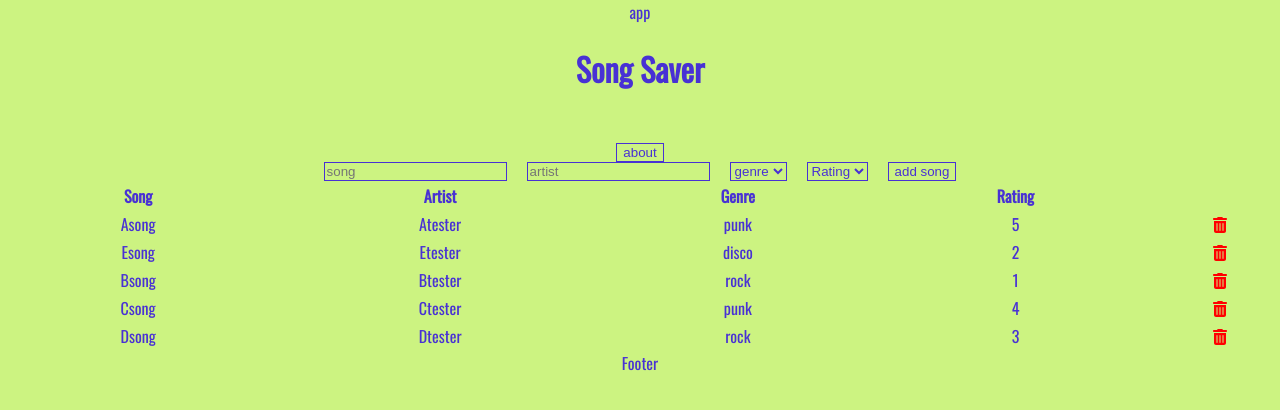
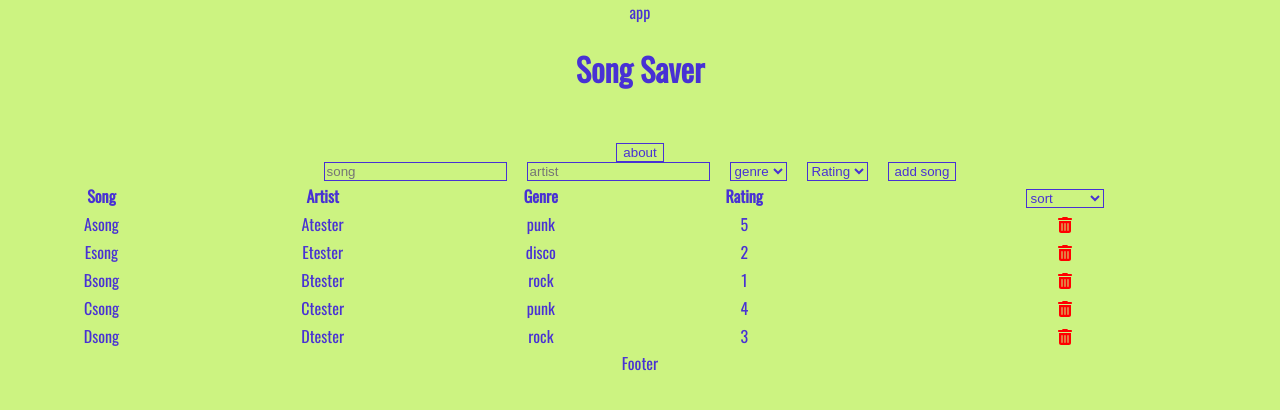
Before and after one commit to Sander-317/Song_Saver, a React (Create React App) app: page / in a window 1280 px wide. Shown: the top 410 px of the page. Built offline with nearby package versions, Linux system fonts and the light colour scheme.

Commit message:
added sort function and mede it work

```diff
--- a/src/components/Container.js
+++ b/src/components/Container.js
@@ -19,9 +19,11 @@ export default class Container extends Component {
         { id: 4, song: "Csong", artist: "Ctester", genre: "punk", rating: 4 },
         { id: 5, song: "Dsong", artist: "Dtester", genre: "rock", rating: 3 },
       ],
+      displaySongs: [],
     };
     this.toggleHome = this.toggleHome.bind(this);
     this.removeSongFromList = this.removeSongFromList.bind(this);
+    this.sortList = this.sortList.bind(this);
   }
 
   toggleHome() {
@@ -55,6 +57,70 @@ export default class Container extends Component {
     this.setState({ id: this.state.id + 1 });
   };
 
+  sortList(e) {
+    function sort(property) {
+      let sortOrder = 1;
+      if (property[0] === "-") {
+        sortOrder = -1;
+        property = property.substr(1);
+      }
+      return function (a, b) {
+        let result =
+          a[property] < b[property] ? -1 : a[property] > b[property] ? 1 : 0;
+        return result * sortOrder;
+      };
+    }
+    // console.log(`sort list ${e}`);
+    switch (e) {
+      case "sortSongAZ":
+        console.log(`switch sortSongAZ = ${e}`);
+        this.setState({ songs: this.state.songs.sort(sort("song")) });
+        // console.log(`after sort displaySongs = ${this.state.displaySongs}`);
+        break;
+      case "sortSongZA":
+        console.log(`switch sortSongZA = ${e}`);
+        this.setState({
+          songs: this.state.songs.sort(sort("song")).reverse(),
+        });
+        break;
+      case "sortArtistAZ":
+        console.log(`switch sortArtistAZ = ${e}`);
+        this.setState({ songs: this.state.songs.sort(sort("artist")) });
+        // console.log(`after sort displaySongs = ${this.state.displaySongs}`);
+        break;
+      case "sortArtistZA":
+        console.log(`switch sortArtistZA = ${e}`);
+        this.setState({
+          songs: this.state.songs.sort(sort("artist")).reverse(),
+        });
+        break;
+      case "sortGenreAZ":
+        console.log(`switch sortGenreAZ = ${e}`);
+        this.setState({ songs: this.state.songs.sort(sort("genre")) });
+        // console.log(`after sort displaySongs = ${this.state.displaySongs}`);
+        break;
+      case "sortGenreZA":
+        console.log(`switch sortGenreZA = ${e}`);
+        this.setState({
+          songs: this.state.songs.sort(sort("genre")).reverse(),
+        });
+        break;
+      case "sortRatingAZ":
+        console.log(`switch sortRatingAZ = ${e}`);
+        this.setState({ songs: this.state.songs.sort(sort("rating")) });
+        // console.log(`after sort displaySongs = ${this.state.displaySongs}`);
+        break;
+      case "sortRatingZA":
+        console.log(`switch sortRatingZA = ${e}`);
+        this.setState({
+          songs: this.state.songs.sort(sort("rating")).reverse(),
+        });
+        break;
+      default:
+        console.log("switch default");
+    }
+  }
+
   render() {
     return (
       <div>
@@ -66,6 +132,7 @@ export default class Container extends Component {
             <SongList
               songs={this.state.songs}
               removeSong={this.removeSongFromList}
+              sortList={this.sortList}
             />
 
             <Footer />
--- a/src/components/SongList.js
+++ b/src/components/SongList.js
@@ -4,7 +4,7 @@ import React from "react";
 import { FontAwesomeIcon } from "@fortawesome/react-fontawesome";
 import { faTrashCan } from "@fortawesome/free-solid-svg-icons";
 
-export default function SongList({ songs, removeSong }) {
+export default function SongList({ songs, removeSong, sortList }) {
   // const [removeInput, setRemoveInput] = useState("");
   // removeSong(removeInput);
 
@@ -23,7 +23,20 @@ export default function SongList({ songs, removeSong }) {
             <th className="song-row__item">Artist</th>
             <th className="song-row__item">Genre</th>
             <th className="song-row__item">Rating</th>
-            <th className="song-row__item"> </th>
+            <th className="song-row__item">
+              {" "}
+              <select name="sort" onChange={(e) => sortList(e.target.value)}>
+                <option value="">sort</option>
+                <option value="sortSongAZ">songA-Z</option>
+                <option value="sortSongZA">songZ-A</option>
+                <option value="sortArtistAZ">artistA-Z</option>
+                <option value="sortArtistZA">artistZ-A</option>
+                <option value="sortGenreAZ">genreA-Z</option>
+                <option value="sortGenreZA">genreZ-A</option>
+                <option value="sortRatingAZ">rating0-9</option>
+                <option value="sortRatingZA">rating9-0</option>
+              </select>{" "}
+            </th>
           </tr>
         </thead>
         <tbody>
```
